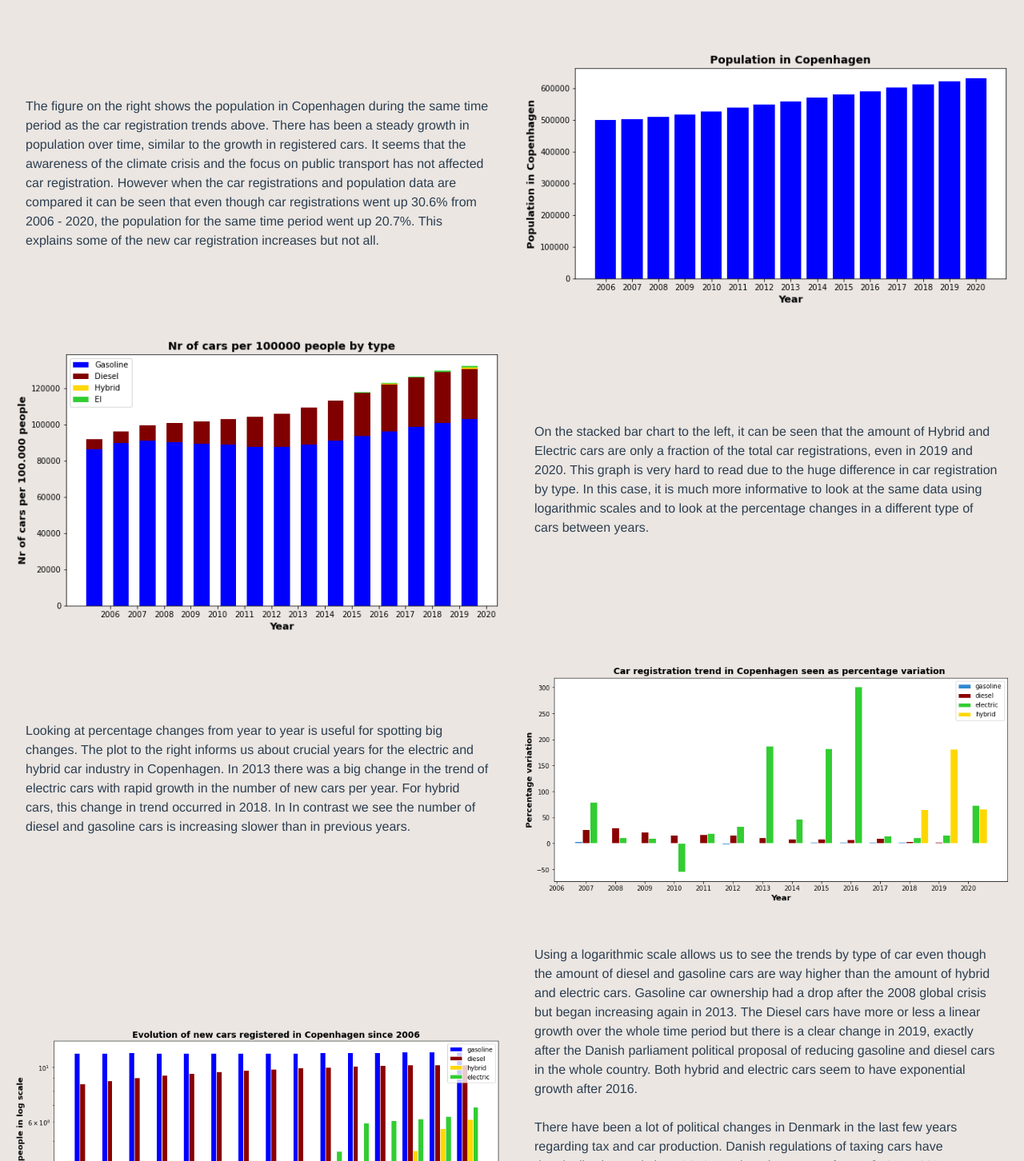
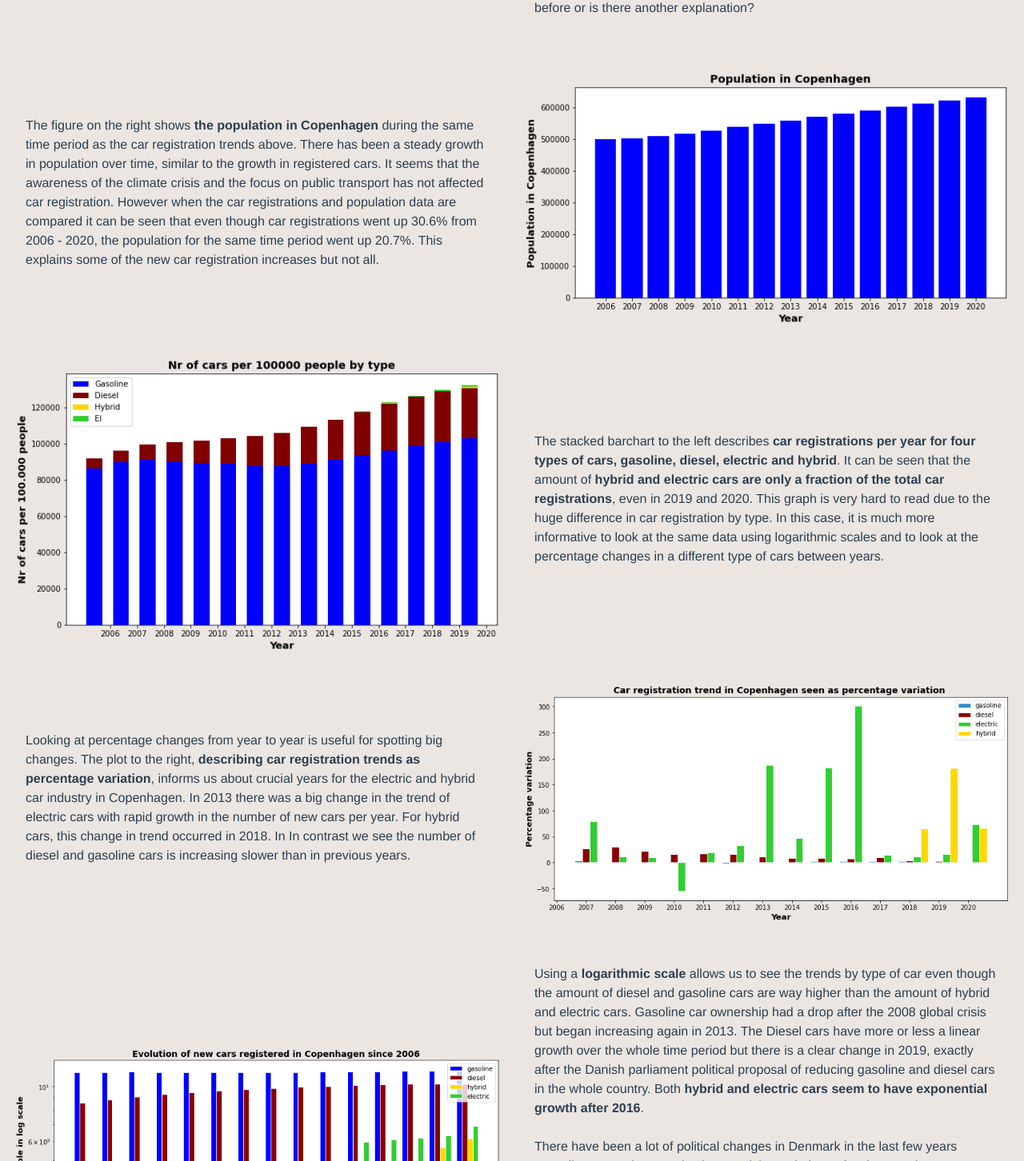
Before and after one commit to jonagusth/socialDataWebApp, a Vue app: page / in a window 1280 px wide. Shown: the part 818-2270 px from the top of the page at 80% size. Built offline with nearby package versions, Linux system fonts and the light colour scheme.

Commit message:
final changes (hopefully)

```diff
--- a/src/components/FirstPage.vue
+++ b/src/components/FirstPage.vue
@@ -9,34 +9,45 @@
       <div class="col-md-6">
         <p class="text-start p-3">
           This website is developed for the course 02806 Social Data Analysis
-          and Visualization at Danmarks Tekniske Universitet.
-          The project describes car ownership for the Copenhagen
-          metropolitan area in the period of time between 2006 and 2020. The data used is
-          loaded from
+          and Visualization at Danmarks Tekniske Universitet. The project
+          describes car ownership for the Copenhagen metropolitan area in the
+          period of time between 2006 and 2020. The data used is loaded from
           <a href="https://kk.statistikbank.dk/statbank5a/default.asp?w=1536"
             >København Statistikbank</a
           >
           and <a href="https://www.opendata.dk/">Open Data DK</a>
           . The raw data includes tables on new private cars registered every
-          year in every district in Copenhagen. The data was plotted
-          using different visualization tools that include bar plots, scatter
-          plots and maps. The goal is to analyze and look for trends and
+          year in every district in Copenhagen. The data was plotted using
+          different visualization tools that include barplots, scatterplots
+          and maps. The goal is to analyze and look for trends and
           singularities. The visualization focuses on:
         </p>
       </div>
       <div class="col-md-6">
         <ul class="list-group-flush p-3">
-          <li class="list-group-item" style="background-color: rgb(235, 230, 226); !important">
+          <li
+            class="list-group-item"
+            style="background-color: rgb(235, 230, 226); !important"
+          >
             Car ownership by type over time
           </li>
-          <li class="list-group-item" style="background-color: rgb(235, 230, 226); !important">
+          <li
+            class="list-group-item"
+            style="background-color: rgb(235, 230, 226); !important"
+          >
             Car ownership by type and district
           </li>
-          <li class="list-group-item" style="background-color: rgb(235, 230, 226); !important">
+          <li
+            class="list-group-item"
+            style="background-color: rgb(235, 230, 226); !important"
+          >
             Trends of electric and hybrid cars, popularly knows as
             <strong>green cars</strong>
           </li>
-          <li class="list-group-item" style="background-color: rgb(235, 230, 226); !important">
+          <li
+            class="list-group-item"
+            style="background-color: rgb(235, 230, 226); !important"
+          >
             The future of car ownership in Copenhagen
           </li>
         </ul>
@@ -53,25 +64,35 @@
           lifestyle is constantly growing. Denmark is one of the frontrunners in
           implementing the United Nations Sustainable development goals and
           Copenhagen is a hub for innovation and the development of sustainable
-          solutions. In recent years there has been a shift in car ownership. People are more and more switching from gasoline and diesel cars to more sustainable electric and hybrid cars.
-          First, let's look at how car ownership in Copenhagen has been developing.
+          solutions. In recent years there has been a shift in car ownership.
+          People are more and more switching from gasoline and diesel cars to
+          more sustainable electric and hybrid cars. First, let's look at how
+          car ownership in Copenhagen has been developing.
           <br /><br />
-          The amount of registered cars has been growing since 2006. There are some years where the growth slows down, for instance, 2009 and 2010. That is most likely due to the world economic crisis. After 2013 the number of cars increases constantly. Is it because people living in Copenhagen are buying more cars than before or is there another explanation?
+          The graph to the left, visualizing
+          <strong>car registratopns in Copenhagen</strong>, shows thah the
+          amount of registered cars has been growing since 2006. There are some
+          years where the growth slows down, for instance, 2009 and 2010. That
+          is most likely due to the world economic crisis. After 2013 the number
+          of cars increases constantly. Is it because people living in
+          Copenhagen are buying more cars than before or is there another
+          explanation?
         </p>
       </div>
     </div>
     <div class="row align-items-center p-3">
       <div class="col-md-6">
         <p class="text-start p-3">
-          The figure on the right shows the population in Copenhagen during the
-          same time period as the car registration trends above. There has been
-          a steady growth in population over time, similar to the growth in
-          registered cars. It seems that the awareness of the climate crisis and
-          the focus on public transport has not affected car registration. However
-          when the car registrations and population  data are compared it can be
-          seen that even though car registrations went up 30.6% from 2006 -
-          2020, the population for the same time period went up 20.7%. This
-          explains some of the new car registration increases but not all.
+          The figure on the right shows
+          <strong>the population in Copenhagen</strong> during the same time
+          period as the car registration trends above. There has been a steady
+          growth in population over time, similar to the growth in registered
+          cars. It seems that the awareness of the climate crisis and the focus
+          on public transport has not affected car registration. However when
+          the car registrations and population data are compared it can be seen
+          that even though car registrations went up 30.6% from 2006 - 2020, the
+          population for the same time period went up 20.7%. This explains some
+          of the new car registration increases but not all.
         </p>
       </div>
       <div class="col-md-6">
@@ -84,10 +105,16 @@
       </div>
       <div class="col-md-6">
         <p class="text-start p-3">
-          On the stacked bar chart to the left, it can be seen that the amount of
-          Hybrid and Electric cars are only a fraction of the total car registrations,
-          even in 2019 and 2020. This graph is very hard to read due to the huge
-          difference in car registration by type. In this case, it is much
+          The stacked barchart to the left describes
+          <strong
+            >car registrations per year for four types of cars, gasoline,
+            diesel, electric and hybrid</strong
+          >. It can be seen that the amount of
+          <strong
+            >hybrid and electric cars are only a fraction of the total car
+            registrations</strong
+          >, even in 2019 and 2020. This graph is very hard to read due to the
+          huge difference in car registration by type. In this case, it is much
           more informative to look at the same data using logarithmic scales and
           to look at the percentage changes in a different type of cars between
           years.
@@ -97,9 +124,16 @@
     <div class="row align-items-center p-3">
       <div class="col-md-6">
         <p class="text-start p-3">
-                Looking at percentage changes from year to year is useful for spotting big changes.
-                The plot to the right informs us about crucial years for the electric and hybrid car industry in Copenhagen. In 2013 there was a big change in the trend of electric cars with rapid growth in the number of new cars per year. For hybrid cars, this change in trend occurred in 2018. In In contrast we see the number of diesel and gasoline cars is increasing
-                slower than in previous years.
+          Looking at percentage changes from year to year is useful for spotting
+          big changes. The plot to the right,
+          <strong
+            >describing car registration trends as percentage variation</strong
+          >, informs us about crucial years for the electric and hybrid car
+          industry in Copenhagen. In 2013 there was a big change in the trend of
+          electric cars with rapid growth in the number of new cars per year.
+          For hybrid cars, this change in trend occurred in 2018. In In contrast
+          we see the number of diesel and gasoline cars is increasing slower
+          than in previous years.
         </p>
       </div>
       <div class="col-md-6">
@@ -112,28 +146,34 @@
       </div>
       <div class="col-md-6">
         <p class="text-start p-3">
-          Using a logarithmic scale allows us to see the trends by type of car even
-          though the amount of diesel and gasoline cars are way higher than the amount
-          of hybrid and electric cars. Gasoline car ownership had a drop after the 2008
-          global crisis but began increasing again in 2013. The
-          Diesel cars have more or less a linear growth over the whole time
+          Using a <strong>logarithmic scale</strong> allows us to see the trends by type of car
+          even though the amount of diesel and gasoline cars are way higher than
+          the amount of hybrid and electric cars. Gasoline car ownership had a
+          drop after the 2008 global crisis but began increasing again in 2013.
+          The Diesel cars have more or less a linear growth over the whole time
           period but there is a clear change in 2019, exactly after the Danish
           parliament political proposal of reducing gasoline and diesel cars in
-          the whole country. Both hybrid and electric cars seem to have
-          exponential growth after 2016.
+          the whole country. Both <strong>hybrid and electric cars seem to have
+          exponential growth after 2016</strong>.
           <br /><br />
-          There have been a lot of political changes in Denmark in the last few years
-          regarding tax and car production. Danish regulations of taxing cars have drastically
-          changed since 2013. Registration <strong>exemptions of 105 - 180%</strong> were introduced for
-           <strong>electric and hybrid cars</strong>, and also green owner tax exemptions. This is remarkable
-           considering that car taxes can be over 200% of the car price in Denmark. This is changing in 2021 where
-           the tax on green cars is increasing but still remains significantly
-           lower than fossil fuel cars. On the other hand, <strong>EV battery costs</strong> have been <strong>decreasing</strong>
-           worldwide since 2015. There have also been <strong>dramatic decreases in hardware costs</strong> for standard
+          There have been a lot of political changes in Denmark in the last few
+          years regarding tax and car production. Danish regulations of taxing
+          cars have drastically changed since 2013. Registration
+          <strong>exemptions of 105 - 180%</strong> were introduced for
+          <strong>electric and hybrid cars</strong>, and also green owner tax
+          exemptions. This is remarkable considering that car taxes can be over
+          200% of the car price in Denmark. This is changing in 2021 where the
+          tax on green cars is increasing but still remains significantly lower
+          than fossil fuel cars. On the other hand,
+          <strong>EV battery costs</strong> have been
+          <strong>decreasing</strong> worldwide since 2015. There have also been
+          <strong>dramatic decreases in hardware costs</strong> for standard
           charging stations and car battery lifetimes have also improved.
-          Another change important to note is that there has been an <strong>increase in
-          number of electric and hybrid car manufacturers</strong>, for example, Toyota
-          and Seat and other affordable electric and hybrid car models.
+          Another change important to note is that there has been an
+          <strong
+            >increase in number of electric and hybrid car manufacturers</strong
+          >, for example, Toyota and Seat and other affordable electric and
+          hybrid car models.
         </p>
       </div>
     </div>
--- a/src/components/ThirdPage.vue
+++ b/src/components/ThirdPage.vue
@@ -12,13 +12,14 @@
           it is time to focus on electric and hybrid cars, popularly known as
           green cars.
           <br />
-          The scatter plots to the right show the total number of green cars per
-          year in Copenhagen.
+          The scatter plots to the right show
+          <strong>the total number of green cars per year in Copenhagen</strong
+          >.
           <br />
-          There is a clear exponential growth in both types of cars. The number
-          of electric cars has been growing since 2013, whereas hybrid cars are
-          growing faster since 2016. Are these trends general in Copenhagen or
-          do the numbers vary depending on districts?
+          There is a clear <strong>exponential</strong> growth in both types of
+          cars. The number of electric cars has been growing since 2013, whereas
+          hybrid cars are growing faster since 2016. Are these trends general in
+          Copenhagen or do the numbers vary depending on districts?
         </p>
       </div>
       <div class="col-md-6">
@@ -31,9 +32,11 @@
       </div>
       <div class="col-md-6">
         <p class="text-start p-3">
+          The graph to the left describes the
+          <strong>total number of green cars in one year per district</strong>.
           Earlier it was highlighted that there are more cars per person in the
-          suburbs, this is Vanløse, Brønshøj-Husum and Valby. However, there are
-          more green cars in the city center. This could well be because the
+          suburbs, this is Vanløse, Brønshøj-Husum and Valby. However, <strong>there are
+          more green cars in the city center</strong>. This could well be because the
           first electric cars were luxurious, fast, elegant and much more
           expensive than other cars and cheaper electric cars have only recently
           been introduced. Another reason could be the higher accessibility of
@@ -44,10 +47,10 @@
     <div class="row align-items-center p-3">
       <div class="col-md-6">
         <p class="text-start p-3">
-          The plot to the right shows the evolution of car ownership by district
-          in Copenhagen. The first maps show that there were almost no green
-          cars in the early years. Since 2015 we can see a gradual increase in
-          green cars in most districts, especially in the city center. The
+          The plot to the right shows <strong>the evolution of car ownership by district
+          in Copenhagen</strong>. The first maps show that there were almost no green
+          cars in the early years. Since 2015 we can see a <strong>gradual increase in
+          green cars in most districts</strong>, especially in the city center. The
           amount of green cars is certainly increasing exponentially in all
           areas which is a good sign for the future.
         </p>
```
Also changed, not shown: src/components/SecondPage.vue (+16 -16 lines). Lines whose indentation alone changed are shown as unchanged.
